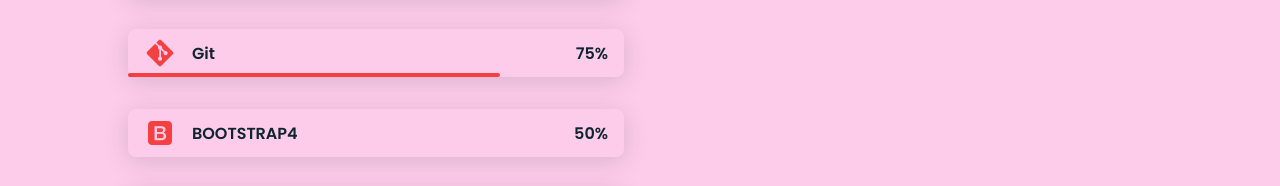
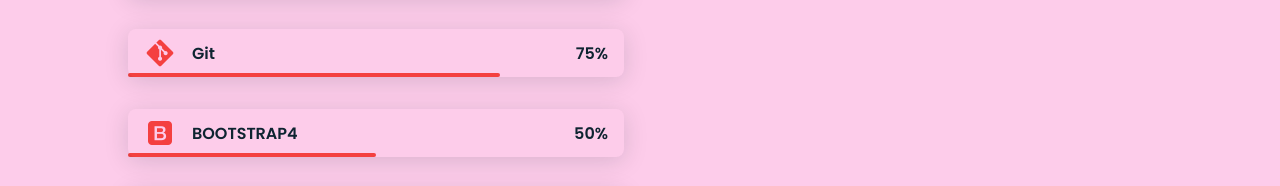
Before and after one commit to ElizaAugusta4/eportfolio, a plain HTML site: page index.html in a window 1280 px wide. Shown: the part 1949-2135 px from the top of the page. Drawn offline with nearby package versions, Linux system fonts and the light colour scheme.

Commit message:
Update style.css

```diff
--- a/assets/css/style.css
+++ b/assets/css/style.css
@@ -298,7 +298,7 @@
 .skills__git{
   width: 75%;
 }
-.skills__boostrap4{
+.skills__bootstrap4{
   width: 50%;
 }
 .skills__github{
```
